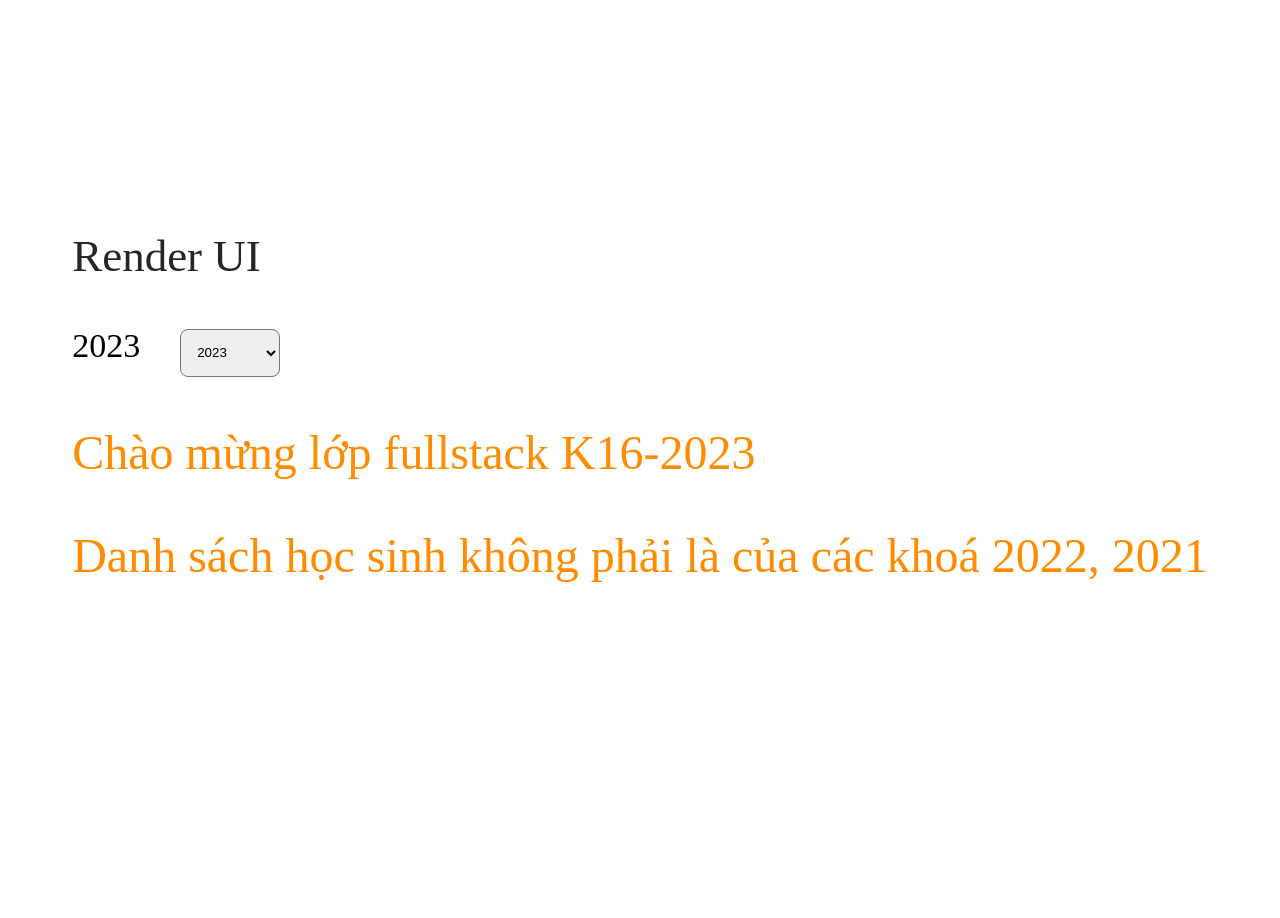
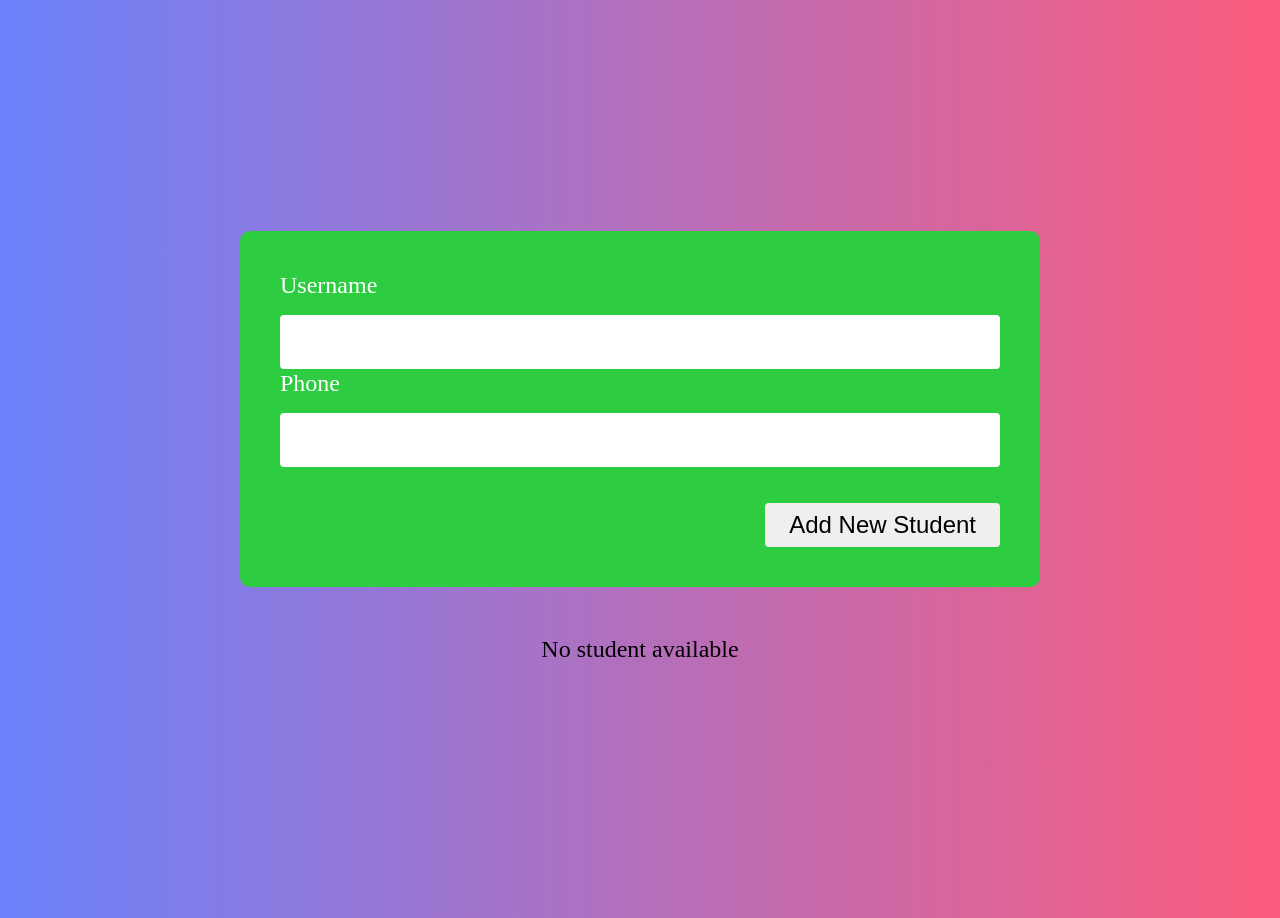
Before and after one commit to NESTECH-K16/react-course, a React (Create React App) app: page / in a window 1280 px wide. Before the commit the page ends 816 px from the top, so only its background shows below. Built offline with nearby package versions, Linux system fonts and the light colour scheme.

Commit message:
rendered list

```diff
--- a/public/index.html
+++ b/public/index.html
@@ -12,6 +12,12 @@
       user's mobile device or desktop. See https://developers.google.com/web/fundamentals/web-app-manifest/
     -->
 		<link rel="manifest" href="%PUBLIC_URL%/manifest.json" />
+		<link
+			rel="stylesheet"
+			href="https://cdnjs.cloudflare.com/ajax/libs/font-awesome/6.4.0/css/all.min.css"
+			integrity="sha512-iecdLmaskl7CVkqkXNQ/ZH/XLlvWZOJyj7Yy7tcenmpD1ypASozpmT/E0iPtmFIB46ZmdtAc9eNBvH0H/ZpiBw=="
+			crossorigin="anonymous"
+			referrerpolicy="no-referrer" />
 		<!--
       Notice the use of %PUBLIC_URL% in the tags above.
       It will be replaced with the URL of the `public` folder during the build.
--- a/src/App.css
+++ b/src/App.css
@@ -1,40 +1,6 @@
-.App {
-	text-align: center;
-}
-
-.App-logo {
-	height: 40vmin;
-	pointer-events: none;
-}
-
-@media (prefers-reduced-motion: no-preference) {
-	.App-logo {
-		animation: App-logo-spin infinite 20s linear;
-	}
-}
-
-.App-header {
-	background-color: #282c34;
-	min-height: 100vh;
-	display: flex;
-	flex-direction: column;
-	align-items: center;
-	justify-content: center;
-	font-size: calc(10px + 2vmin);
-	color: lightsalmon;
-}
-
-.App-link {
-	color: #61dafb;
-}
-
-@keyframes App-logo-spin {
-	from {
-		transform: rotate(0deg);
-	}
-	to {
-		transform: rotate(360deg);
-	}
+body {
+	font-size: 24px;
+	line-height: 28px;
 }
 
 .heading {
@@ -57,4 +23,84 @@ select {
 .result {
 	font-size: 48px;
 	color: darkorange;
+	line-height: 48px;
 }
+
+input.username-input {
+	height: 40px;
+	line-height: 40px;
+	padding: 12px;
+	border-radius: 8px;
+	width: 200px;
+	font-size: 24px;
+}
+
+.bordered {
+	border: 1px solid salmon;
+}
+
+#app {
+	max-width: 1200px;
+	width: 800px;
+	margin: auto;
+}
+
+.students-student {
+	background-color: #001f3f;
+	color: white;
+	padding: 40px;
+	border-radius: 10px;
+	margin-top: 24px;
+	display: flex;
+	gap: 24px;
+	justify-content: space-between;
+}
+
+.student-form {
+	background-color: #2ecc40;
+	color: white;
+	padding: 40px;
+	border-radius: 10px;
+	margin-bottom: 48px;
+}
+
+.form-controls {
+	display: flex;
+	flex-direction: column;
+	gap: 16px;
+}
+
+.form-controls input {
+	line-height: 44px;
+	height: 44px;
+	font-size: 20px;
+	border-radius: 4px;
+	outline: none;
+	border: none;
+	padding: 5px 12px;
+}
+.form-actions {
+	display: flex;
+	justify-content: flex-end;
+	margin-top: 36px;
+}
+.form-actions button {
+	height: 44px;
+	line-height: 44px;
+	border-radius: 4px;
+	border: none;
+	padding: 0 24px;
+	font-size: 24px;
+	font-weight: 500;
+	cursor: pointer;
+	transition: all 0.5s ease;
+}
+
+.form-actions button:hover {
+	background-color: white;
+	color: #2ecc40;
+}
+
+.text-center {
+	text-align: center;
+}
--- a/src/App.js
+++ b/src/App.js
@@ -1,15 +1,78 @@
 import { useState } from 'react'
 import './App.css'
 import Paragraph from './components/paragraph/index'
+// import Header from './components/layout/Header'
+import Header from './components/layout/Header'
 
 // Component
+
+const studentsData = [
+	// {
+	// 	id: Math.random(),
+	// 	username: 'Vương Hồng Quyết',
+	// 	phone: '362050424',
+	// },
+	// {
+	// 	id: Math.random(),
+	// 	username: 'Nguyễn Anh Tài',
+	// 	phone: '338089200',
+	// },
+	// {
+	// 	id: Math.random(),
+	// 	username: 'Phùng Văn Duy',
+	// 	phone: '911183701',
+	// },
+	// {
+	// 	id: Math.random(),
+	// 	username: 'Nguyễn Quang Huy',
+	// 	phone: '0976736018',
+	// },
+	// {
+	// 	id: Math.random(),
+	// 	username: 'Nguyễn Xuân Kỳ',
+	// 	phone: '865997380',
+	// },
+	// {
+	// 	id: Math.random(),
+	// 	username: 'Phạm Quốc Trường',
+	// 	phone: '818300154',
+	// },
+	// {
+	// 	id: Math.random(),
+	// 	username: 'Vũ Tiến Thành',
+	// 	phone: '985462373',
+	// },
+	// {
+	// 	id: Math.random(),
+	// 	username: 'Đoàn Quang Tịnh',
+	// 	phone: '336183665',
+	// },
+	// {
+	// 	id: Math.random(),
+	// 	username: 'BÙI TUẤN THẠCH',
+	// 	phone: '869647269',
+	// },
+	// {
+	// 	id: Math.random(),
+	// 	username: 'Lê Đắc Lực',
+	// 	phone: '966689312',
+	// },
+]
+
 const App = () => {
 	// state cua element
 	// const [state, setState] = useState(initialState)
+	const [students, setStudents] = useState(studentsData)
 
 	const [year, setYear] = useState('2023') //[number,  callback] camel case username =
 	const [greetingClass, setGreetingClass] = useState(`Chào mừng lớp fullstack K16-2023`)
 	const [listingIntro, setListingIntro] = useState(``)
+	const [username, setUsername] = useState('')
+	const [isChecked, setIsChecked] = useState(false)
+
+	const [studentUsername, setStudentUsername] = useState('')
+	const [phone, setPhone] = useState('')
+
 	// two way binding
 	const renderIntro = () => {
 		let introStr = ''
@@ -37,22 +100,90 @@ const App = () => {
 		}
 	}
 
+	const changeUsernameHandler = (e) => {
+		setUsername(e.target.value)
+	}
+
+	const hobbiesChangeHandler = (e) => {
+		console.log(`e.target.value`, e.target.checked)
+		setIsChecked(e.target.checked)
+	}
+
+	const addStudentHandler = (e) => {
+		e.preventDefault()
+		const newStudent = {
+			id: Math.random(),
+			username: studentUsername,
+			phone,
+		}
+
+		const studentExisted = students.find((std) => std.phone === phone)
+		// previousState students
+		if (!studentExisted) {
+			setStudents([...students, newStudent])
+			// alert(`Successfully!!!!`)
+		} else {
+			// alert(`Học sinh đã tồn tại!`)
+		}
+
+		setStudentUsername('')
+		setPhone('')
+	}
+
 	return (
-		<>
-			<p className='heading'>Render UI</p>
+		<div className='app'>
+			{/* <p className='heading'>Render UI</p>
 			<span className='year-current'>{year}</span>
-			{/* TWO WAY binding */}
+			<input className='username-input' type='text' value={username} onChange={changeUsernameHandler} /> <br />
+			<textarea name='' id='' cols='30' rows='10'></textarea>
+			<div>
+				<label htmlFor='hobby'>Code</label>
+				<input id='hobby' type='checkbox' value={isChecked} onChange={hobbiesChangeHandler} />
+			</div>
 			<select value={year} onChange={onChangeHandler}>
 				<option value='2023'>2023</option>
 				<option value='2022'>2022</option>
 				<option value='2021'>2021</option>
 			</select>
 			<p className='result'>{greetingClass}</p>
-			<p className='result'>{renderIntro()}</p>
-			{/* <p className='result'>{listingIntro}</p> */}
-
-			{/* <Paragraph color='salmon' backgroundColor='black' content='Paragraph number 2' showInBody={false} /> */}
-		</>
+			<p className='result'>{`Học sinh ${username} không thuộc ${renderIntro()}`}</p>
+			{username ? <p className='result'>{`${username} ${isChecked ? 'đã' : 'chưa'} có kinh nghiệm lập trình!`}</p> : ''} */}
+			<div className='student-form'>
+				<form action='' onSubmit={addStudentHandler}>
+					<div className='form-controls'>
+						<label htmlFor='username'>Username</label>
+						<input
+							id='username'
+							type='text'
+							value={studentUsername}
+							onChange={(e) => setStudentUsername(e.target.value)}
+						/>
+					</div>
+					<div className='form-controls'>
+						<label htmlFor='phone'>Phone</label>
+						<input id='phone' type='text' value={phone} onChange={(e) => setPhone(e.target.value)} />
+					</div>
+					<div className='form-actions'>
+						<button className='submit'>Add New Student</button>
+					</div>
+				</form>
+			</div>
+			<div className='students'>
+				{students.length > 0 ? (
+					students.map((student, idx) => {
+						return (
+							<div className='students-student' key={student.id}>
+								<span>{student.username}</span> <br />
+								<span>{student.phone}</span>
+								<i className='fa-solid fa-trash'></i>
+							</div>
+						)
+					})
+				) : (
+					<p className='text-center'>No student available</p>
+				)}
+			</div>
+		</div>
 	)
 }
 
--- /dev/null
+++ b/src/components/layout/Header.js
@@ -0,0 +1,10 @@
+import React, { useState } from 'react'
+
+// unControlled component
+// stateless
+const Header = () => {
+	// const [name, setname] = useState();
+	return <header className='header'>Header</header>
+}
+
+export default Header
--- a/src/components/paragraph/index.js
+++ b/src/components/paragraph/index.js
@@ -1,6 +1,8 @@
 import { useState } from 'react'
 
 import classes from './paragraph.module.css'
+// Controlled component
+// stateful
 
 const Paragraph = (props) => {
 	const content = props.content
@@ -12,7 +14,7 @@ const Paragraph = (props) => {
 	}
 
 	return (
-		<>
+		<div className='bordered'>
 			<div
 				className={classes.para}
 				style={{ color: props.color, backgroundColor: props.backgroundColor, marginBottom: 20 }}>
@@ -20,7 +22,7 @@ const Paragraph = (props) => {
 			</div>
 			<span className='number'>{props.number}</span>
 			<button onClick={increaseNumber}>Click Me!</button>
-		</>
+		</div>
 	)
 }
 
--- a/src/index.css
+++ b/src/index.css
@@ -3,6 +3,14 @@ body {
 	align-items: center;
 	justify-content: center;
 	min-height: 100vh;
+	padding: 4vw;
+	background: #fc5c7d; /* fallback for old browsers */
+	background: -webkit-linear-gradient(to right, #6a82fb, #fc5c7d); /* Chrome 10-25, Safari 5.1-6 */
+	background: linear-gradient(
+		to right,
+		#6a82fb,
+		#fc5c7d
+	); /* W3C, IE 10+/ Edge, Firefox 16+, Chrome 26+, Opera 12+, Safari 7+ */
 }
 
 .number {
```
